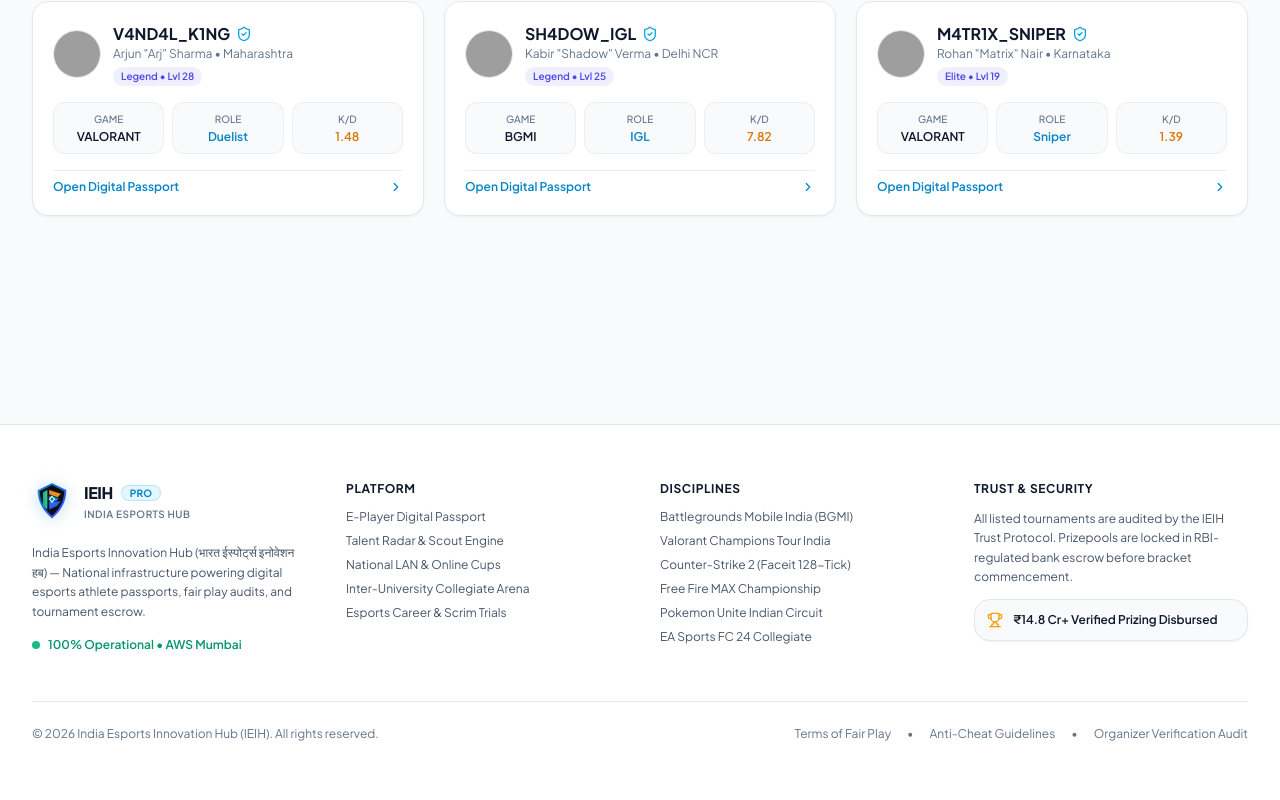
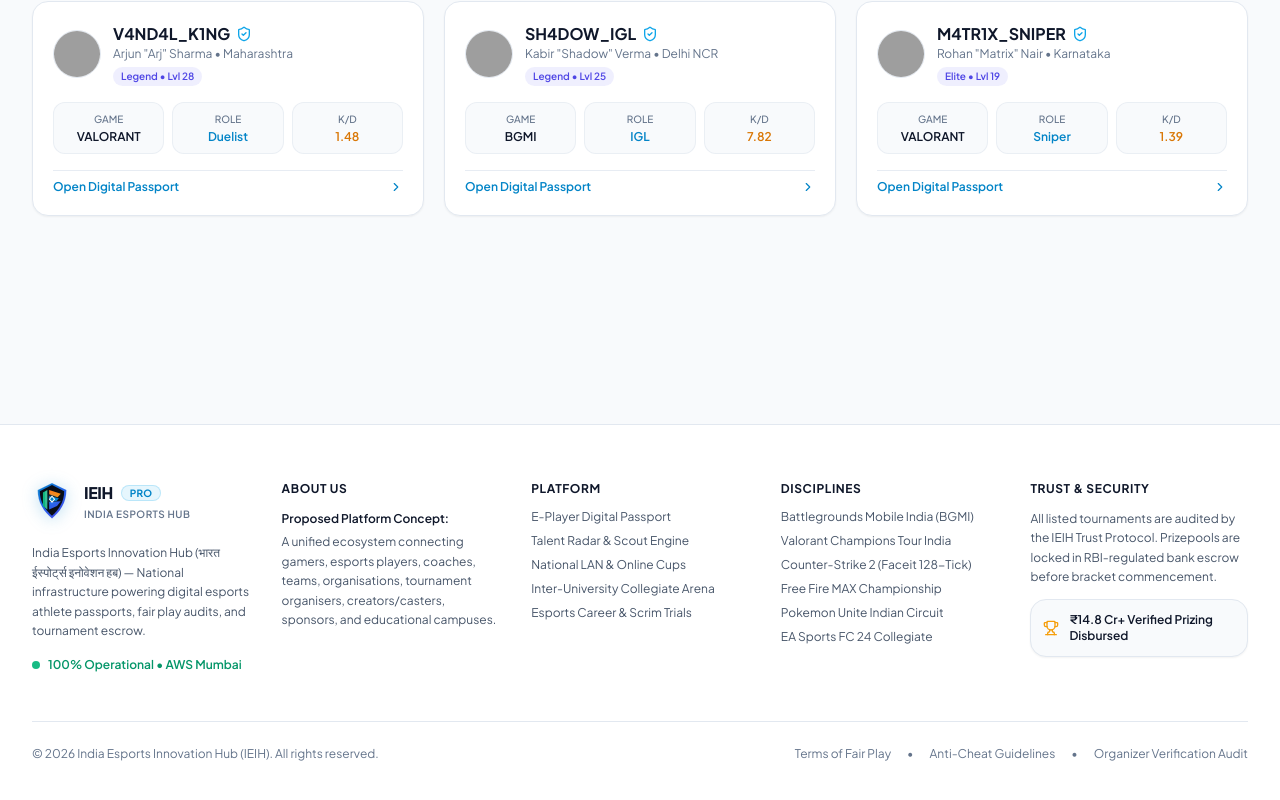
Before and after one commit to 1999rkgupta/ieih-app, a React (Vite) app in the folder frontend/: page / in a window 1280 px wide. Shown: the part 1090-1890 px from the top of the page. Built offline with nearby package versions, Linux system fonts and the light colour scheme; grey boxes are pictures that could not be loaded.

Commit message:
about us

```diff
--- a/frontend/src/components/layout/Footer.tsx
+++ b/frontend/src/components/layout/Footer.tsx
@@ -6,9 +6,9 @@ export const Footer: React.FC = () => {
   return (
     <footer className="w-full bg-white dark:bg-[#0c111d] border-t border-slate-200 dark:border-white/10 mt-20 relative transition-colors duration-200 pb-24 sm:pb-28">
       <div className="max-w-7xl mx-auto px-4 sm:px-6 lg:px-8 py-14">
-        <div className="grid grid-cols-1 md:grid-cols-4 gap-10">
+        <div className="grid grid-cols-1 md:grid-cols-2 lg:grid-cols-5 gap-8 lg:gap-6 xl:gap-8">
           {/* Col 1: Identity & Mission */}
-          <div className="space-y-4 md:col-span-1">
+          <div className="space-y-4">
             <IEIHLogo size="md" subtitle="India Esports Hub" />
             <p className="text-xs text-slate-600 dark:text-slate-400 leading-relaxed">
               India Esports Innovation Hub (भारत ईस्पोर्ट्स इनोवेशन हब) — National infrastructure powering digital esports athlete passports, fair play audits, and tournament escrow.
@@ -19,7 +19,20 @@ export const Footer: React.FC = () => {
             </div>
           </div>
 
-          {/* Col 2: Core Platform Portals */}
+          {/* Col 2: About Us (Proposed Platform Concept) */}
+          <div className="space-y-3">
+            <h4 className="font-bold text-xs text-slate-900 dark:text-slate-200 tracking-wider uppercase">
+              About Us
+            </h4>
+            <p className="text-xs text-slate-600 dark:text-slate-400 leading-relaxed">
+              <strong className="font-semibold text-slate-900 dark:text-slate-200 block mb-1">
+                Proposed Platform Concept:
+              </strong>
+              A unified ecosystem connecting gamers, esports players, coaches, teams, organisations, tournament organisers, creators/casters, sponsors, and educational campuses.
+            </p>
+          </div>
+
+          {/* Col 3: Core Platform Portals */}
           <div className="space-y-3">
             <h4 className="font-bold text-xs text-slate-900 dark:text-slate-200 tracking-wider uppercase">
               Platform
```
